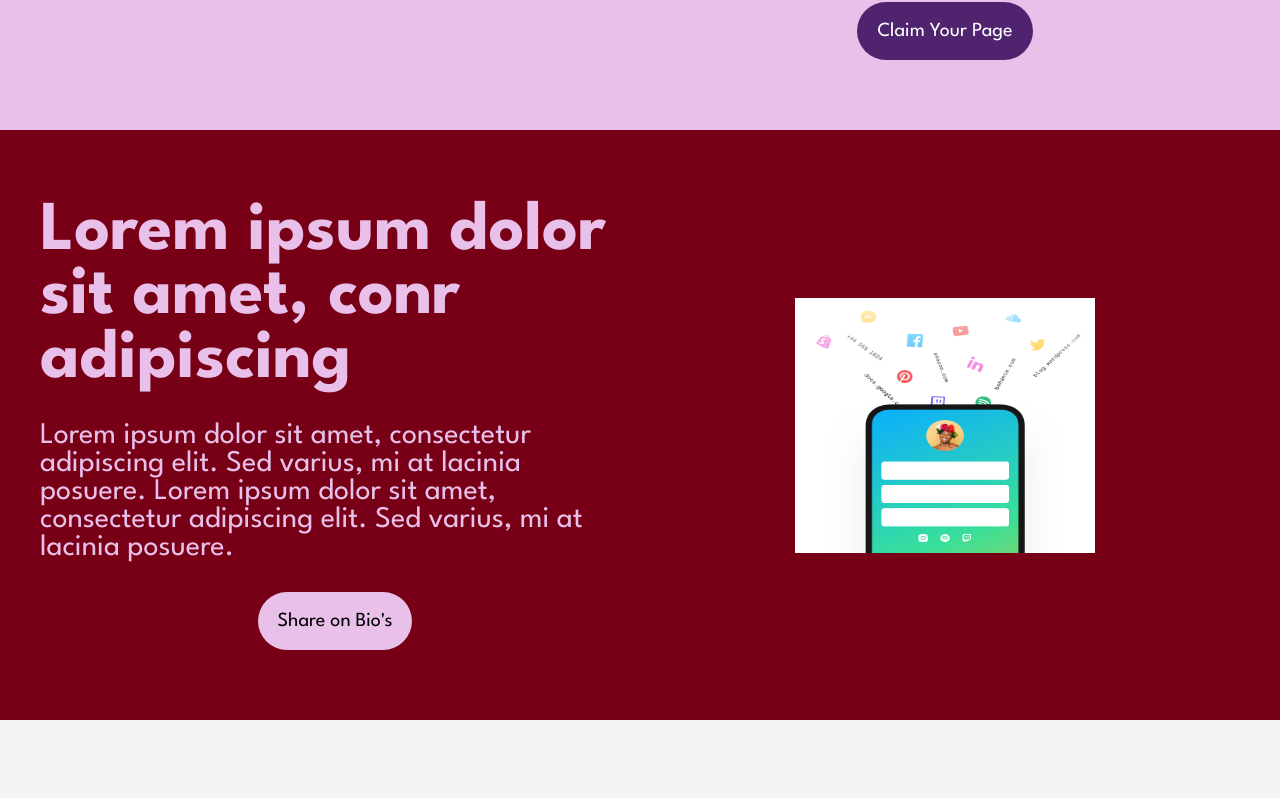
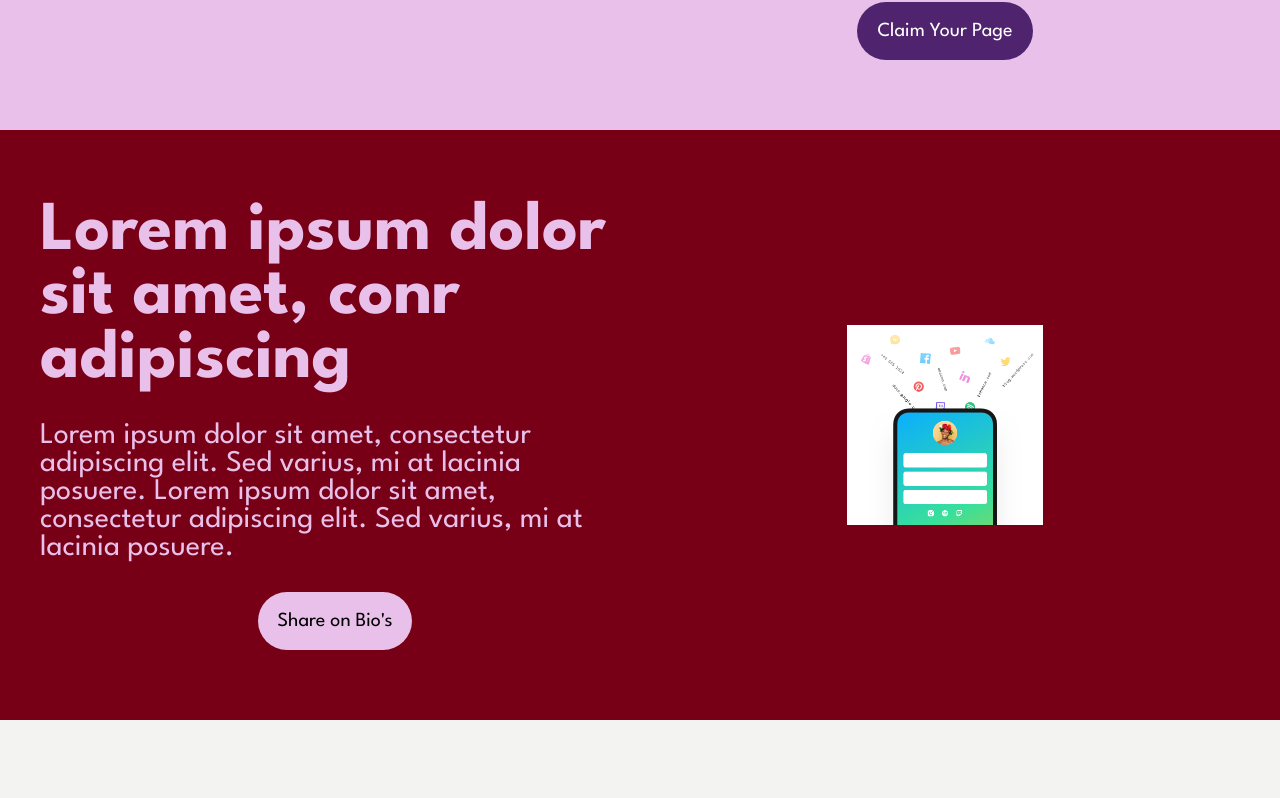
Before and after one commit to praveensubramani07/exhibit_react, a React (Create React App) app: page / in a window 1280 px wide. Shown: the part 1046-1844 px from the top of the page. Built offline with nearby package versions, Linux system fonts and the light colour scheme.

Commit message:
Update home.css

```diff
--- a/src/componenet/home.css
+++ b/src/componenet/home.css
@@ -163,8 +163,8 @@
 .container-2 .centered-image {
     max-width: 100%; /* Ensure the image fits within the container */
     max-height: 50%;
-    width: 300px;
-    height: auto;
+    width: auto;
+    height: 200px;
     /* Adjust as needed */
 }
 .container-2 .big-text{
```
